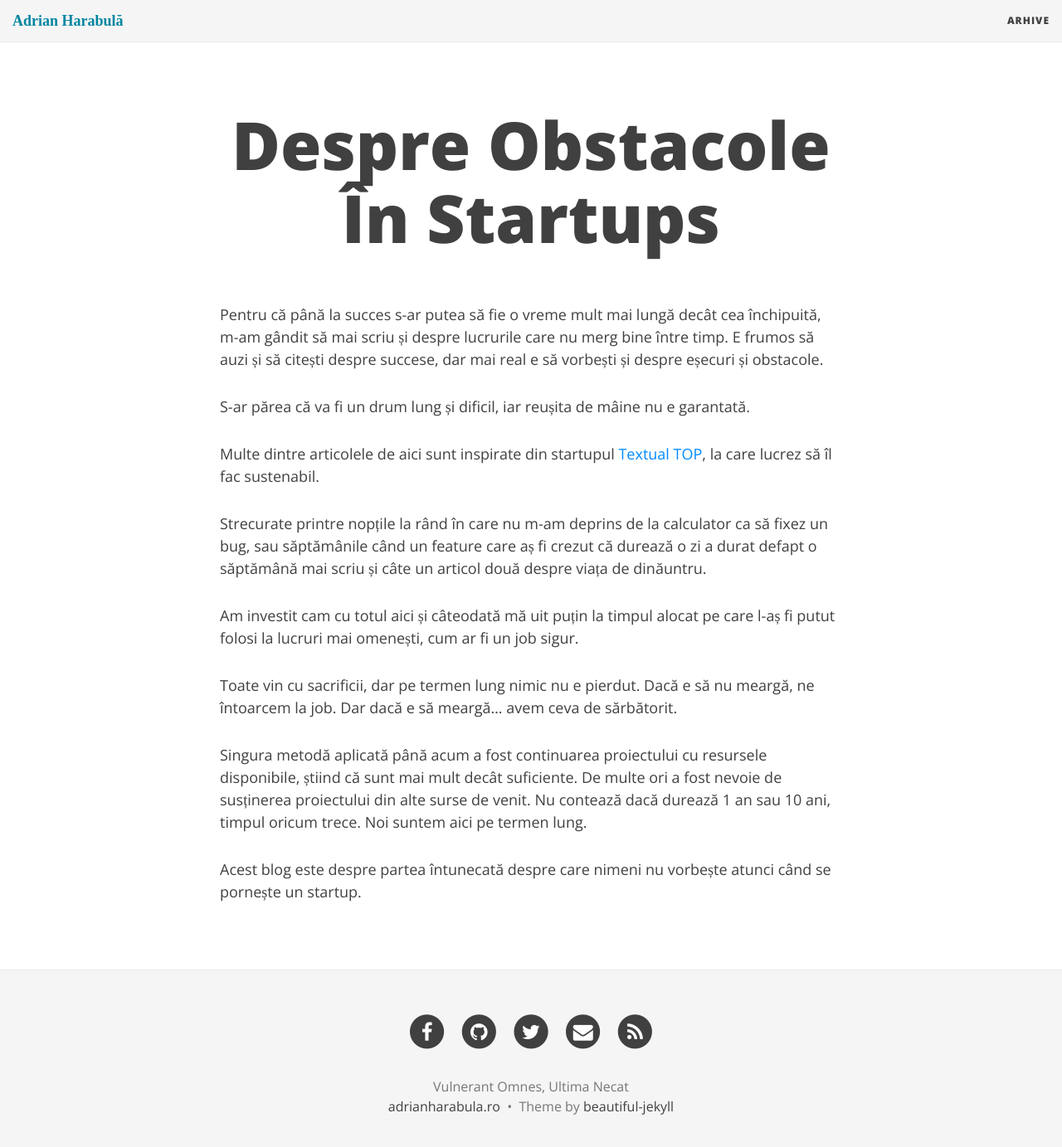
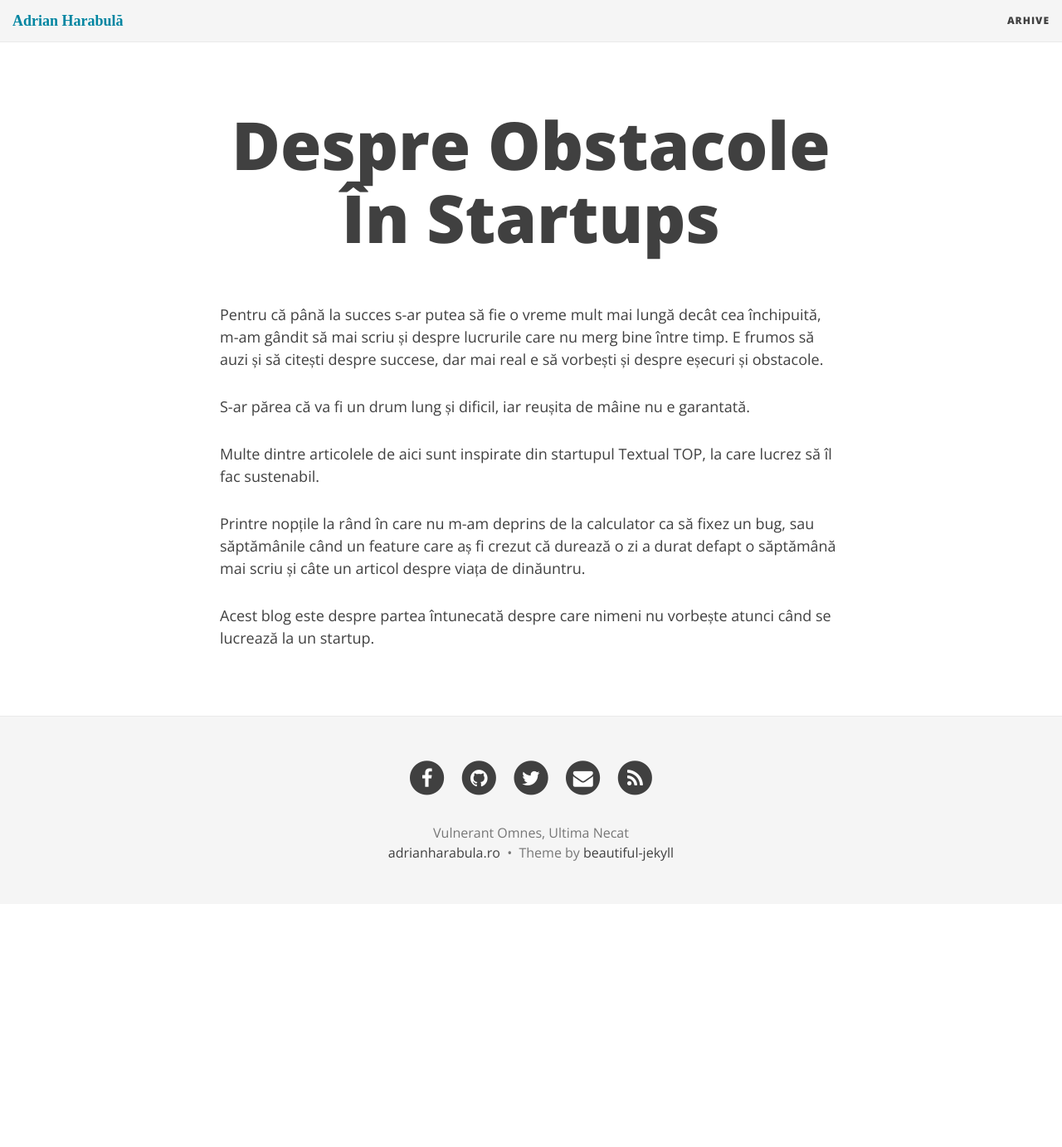
Before and after one commit to adrianharabula/adrianharabula.github.io, a Jekyll site: the page built from index.md, in a window 1280 px wide and 1396 px high. Shown: the top 1383 px of the window at 83% size. Built offline with Jekyll 4.4.1, drawn with Linux system fonts in a browser that asks for light colours; nearby versions of some CDN libraries; the list of posts is cut into pages by our own code.

Commit message:
shorter home page text

```diff
--- a/index.md
+++ b/index.md
@@ -9,14 +9,8 @@ Pentru că până la succes s-ar putea să fie o vreme mult mai lungă decât ce
 
 S-ar părea că va fi un drum lung și dificil, iar reușita de mâine nu e garantată.
 
-Multe dintre articolele de aici sunt inspirate din startupul [Textual TOP](http://textual.top), la care lucrez să îl fac sustenabil.
+Multe dintre articolele de aici sunt inspirate din startupul Textual TOP, la care lucrez să îl fac sustenabil.
 
-Strecurate printre nopțile la rând în care nu m-am deprins de la calculator ca să fixez un bug, sau săptămânile când un feature care aș fi crezut că durează o zi a durat defapt o săptămână mai scriu și câte un articol două despre viața de dinăuntru.
+Printre nopțile la rând în care nu m-am deprins de la calculator ca să fixez un bug, sau săptămânile când un feature care aș fi crezut că durează o zi a durat defapt o săptămână mai scriu și câte un articol despre viața de dinăuntru.
 
-Am investit cam cu totul aici și câteodată mă uit puțin la timpul alocat pe care l-aș fi putut folosi la lucruri mai omenești, cum ar fi un job sigur.
-
-Toate vin cu sacrificii, dar pe termen lung nimic nu e pierdut. Dacă e să nu meargă, ne întoarcem la job. Dar dacă e să meargă… avem ceva de sărbătorit.
-
-Singura metodă aplicată până acum a fost continuarea proiectului cu resursele disponibile, știind că sunt mai mult decât suficiente. De multe ori a fost nevoie de susținerea proiectului din alte surse de venit. Nu contează dacă durează 1 an sau 10 ani, timpul oricum trece. Noi suntem aici pe termen lung.
-
-Acest blog este despre partea întunecată despre care nimeni nu vorbește atunci când se pornește un startup.
+Acest blog este despre partea întunecată despre care nimeni nu vorbește atunci când se lucrează la un startup.
```
